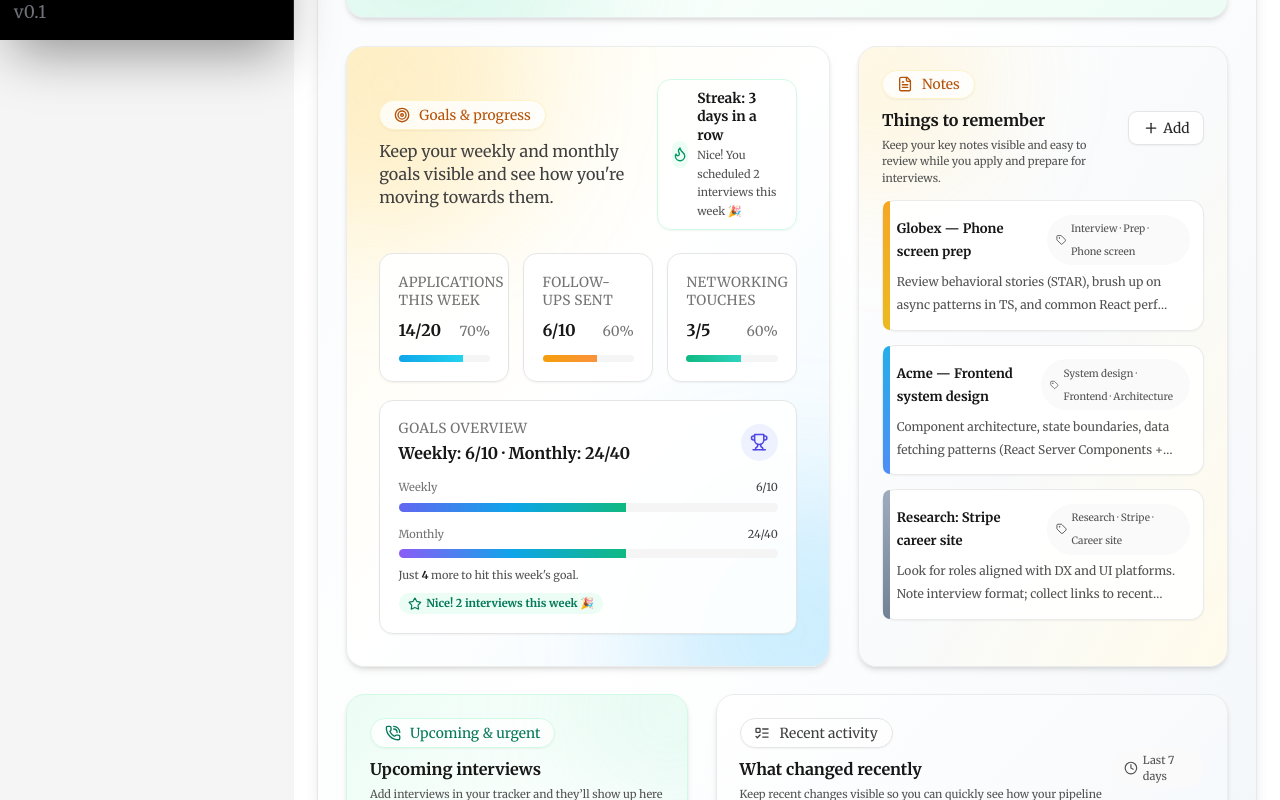
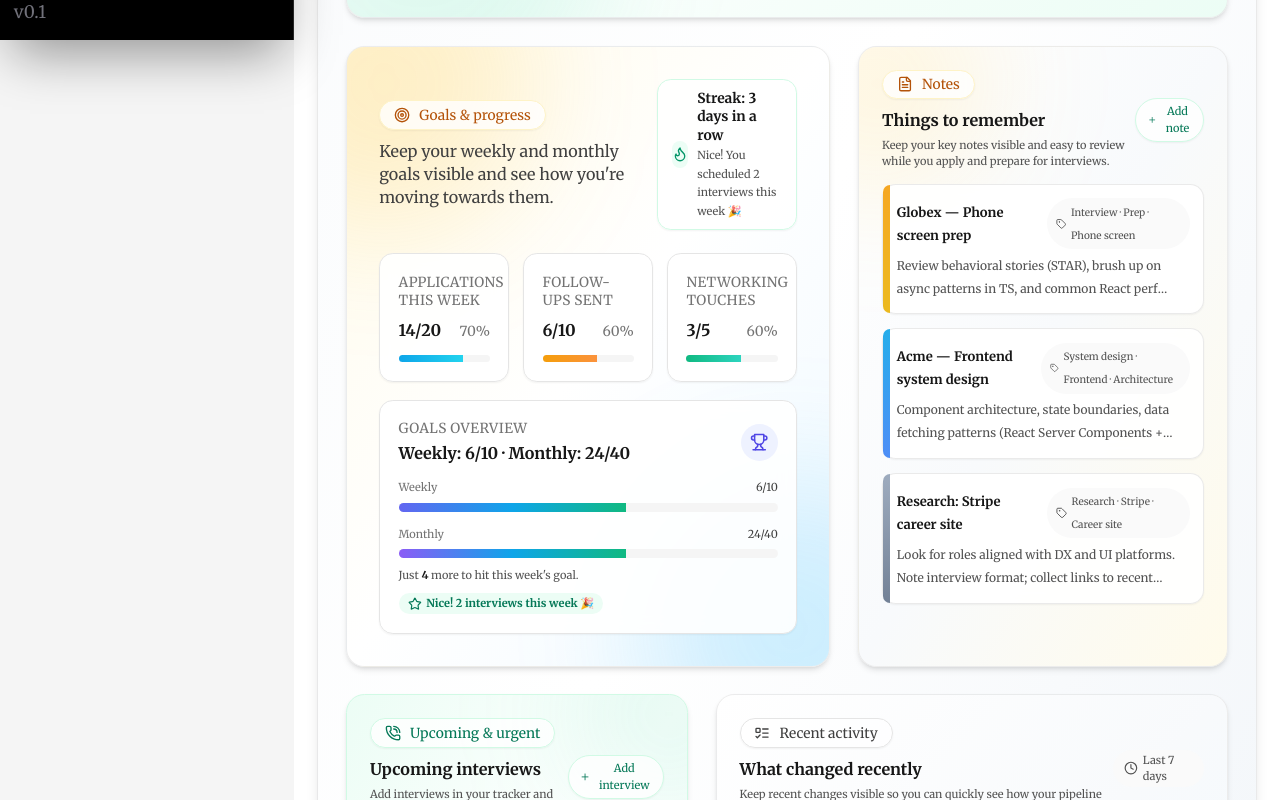
Before and after one commit to ThaerA7/applications_tracker, a Next.js app: page / in a window 1280 px wide. Shown: the part 760-1560 px from the top of the page. Built offline with nearby package versions, Linux system fonts and the light colour scheme.

Commit message:
add note button + add interview button in overview page

```diff
--- a/components/overview/NotesCard.tsx
+++ b/components/overview/NotesCard.tsx
@@ -228,13 +228,19 @@ export default function NotesOverviewCard() {
                 and prepare for interviews.
               </p>
             </div>
+
+            {/* EXACT same button style as "Add interview", only text differs */}
             <button
               type="button"
               onClick={openAddDialog}
-              className="inline-flex items-center gap-1 rounded-lg border border-neutral-200 bg-white px-3 py-1.5 text-xs font-medium text-neutral-800 shadow-sm hover:bg-neutral-50"
+              className={[
+                "inline-flex items-center gap-1.5 rounded-full border border-emerald-100",
+                "bg-white/80 px-2.5 py-1 text-[11px] font-medium text-emerald-700 shadow-sm",
+                "hover:bg-white focus:outline-none focus-visible:ring-2 focus-visible:ring-emerald-300",
+              ].join(" ")}
             >
-              <Plus className="h-3.5 w-3.5" />
-              <span>Add</span>
+              <Plus className="h-3 w-3" aria-hidden="true" />
+              <span>Add note</span>
             </button>
           </div>
 
@@ -390,7 +396,10 @@ export default function NotesOverviewCard() {
                 <button
                   type="button"
                   onClick={closeNoteDialog}
-                  className="inline-flex items-center gap-1 rounded-md border border-neutral-200 bg-white/80 px-3 py-1.5 text-xs font-medium text-neutral-700 shadow-sm hover:bg-white focus:outline-none focus-visible:ring-2 focus-visible:ring-fuchsia-300"
+                  className={[
+                    "inline-flex items-center gap-1 rounded-md border border-neutral-200 bg-white/80 px-3 py-1.5 text-xs font-medium text-neutral-700 shadow-sm hover:bg-white",
+                    "focus:outline-none focus-visible:ring-2 focus-visible:ring-fuchsia-300",
+                  ].join(" ")}
                   aria-label="Cancel"
                   title="Cancel"
                 >
@@ -400,7 +409,7 @@ export default function NotesOverviewCard() {
                 <button
                   type="button"
                   onClick={handleSaveNote}
-                  className="inline-flex items-center gap-1 rounded-md border border-neutral-900 bg-neutral-900 px-3 py-1.5 text-xs font-medium text-white shadow-sm hover:bg-neutral-800"
+                  className="inline-flex items-center gap-1 rounded-md border border-neutral-900 bg-neutral-900 px-3 py-1.5 text-xs font-medium text:white shadow-sm hover:bg-neutral-800"
                   aria-label="Save note"
                   title="Save"
                 >
--- a/components/overview/UpcomingCard.tsx
+++ b/components/overview/UpcomingCard.tsx
@@ -2,8 +2,11 @@
 
 "use client";
 
-import { useEffect, useMemo, useState } from "react";
-import { PhoneCall } from "lucide-react";
+import { useCallback, useEffect, useMemo, useState } from "react";
+import { PhoneCall, Plus } from "lucide-react";
+import ScheduleInterviewDialog, {
+  type Interview,
+} from "../../components/dialogs/ScheduleInterviewDialog";
 import {
   CalendarEvent,
   MONTH_NAMES,
@@ -21,17 +24,11 @@ export default function UpcomingCard() {
   const [events, setEvents] = useState<CalendarEvent[]>([]);
   const [now, setNow] = useState<Date | null>(null);
 
-  // Live ticking clock (for countdown)
-  useEffect(() => {
-    setNow(new Date());
-    const id = window.setInterval(() => {
-      setNow(new Date());
-    }, 1_000);
-    return () => window.clearInterval(id);
-  }, []);
+  // Quick-add dialog state (from overview card)
+  const [dialogOpen, setDialogOpen] = useState(false);
 
-  // Load calendar-style events from localStorage (same logic as CalendarPage)
-  useEffect(() => {
+  // Helper: load all events from localStorage (same logic as CalendarPage)
+  const refreshEventsFromLocalStorage = useCallback(() => {
     if (typeof window === "undefined") return;
 
     const collected: CalendarEvent[] = [];
@@ -209,6 +206,20 @@ export default function UpcomingCard() {
     setEvents(Array.from(map.values()));
   }, []);
 
+  // Live ticking clock (for countdown)
+  useEffect(() => {
+    setNow(new Date());
+    const id = window.setInterval(() => {
+      setNow(new Date());
+    }, 1_000);
+    return () => window.clearInterval(id);
+  }, []);
+
+  // Load calendar-style events from localStorage on mount
+  useEffect(() => {
+    refreshEventsFromLocalStorage();
+  }, [refreshEventsFromLocalStorage]);
+
   // Upcoming interviews (from now onwards)
   const upcomingInterviews = useMemo(() => {
     if (!now) return [];
@@ -237,7 +248,31 @@ export default function UpcomingCard() {
   const nextInterview = upcomingInterviews[0] ?? null;
   const laterInterviews = nextInterview ? upcomingInterviews.slice(1) : [];
 
+  const handleOpenDialog = () => {
+    setDialogOpen(true);
+  };
+
+  const handleCloseDialog = () => {
+    setDialogOpen(false);
+  };
+
+  const handleInterviewCreated = (_interview: Interview) => {
+    // After saving to localStorage (handled inside the dialog),
+    // refresh our events so the new interview shows immediately.
+    refreshEventsFromLocalStorage();
+  };
+
   return (
+    <>
+      {/* Quick-add interview dialog from overview card */}
+      <ScheduleInterviewDialog
+        open={dialogOpen}
+        onClose={handleCloseDialog}
+        application={null}
+        onInterviewCreated={handleInterviewCreated}
+        mode="add"
+      />
+
       <section
         className={[
           "relative overflow-hidden rounded-2xl border border-emerald-100",
@@ -266,11 +301,26 @@ export default function UpcomingCard() {
               </p>
             </div>
 
+            <div className="flex flex-col items-end gap-2">
+              <button
+                type="button"
+                onClick={handleOpenDialog}
+                className={[
+                  "inline-flex items-center gap-1.5 rounded-full border border-emerald-100",
+                  "bg-white/80 px-2.5 py-1 text-[11px] font-medium text-emerald-700 shadow-sm",
+                  "hover:bg-white focus:outline-none focus-visible:ring-2 focus-visible:ring-emerald-300",
+                ].join(" ")}
+              >
+                <Plus className="h-3 w-3" aria-hidden="true" />
+                <span>Add interview</span>
+              </button>
+
               {upcomingInterviews.length > 0 && (
                 <span className="inline-flex items-center gap-1 rounded-full bg-emerald-50 px-2.5 py-0.5 text-[11px] font-medium text-emerald-700">
                   <span>{upcomingInterviews.length} scheduled</span>
                 </span>
               )}
+            </div>
           </div>
 
           {/* No upcoming state */}
@@ -415,5 +465,6 @@ export default function UpcomingCard() {
           )}
         </div>
       </section>
+    </>
   );
 }
```
Also changed, not shown: 1 other file (tests, documents, lock files or other folders). Lines whose indentation alone changed are shown as unchanged.
